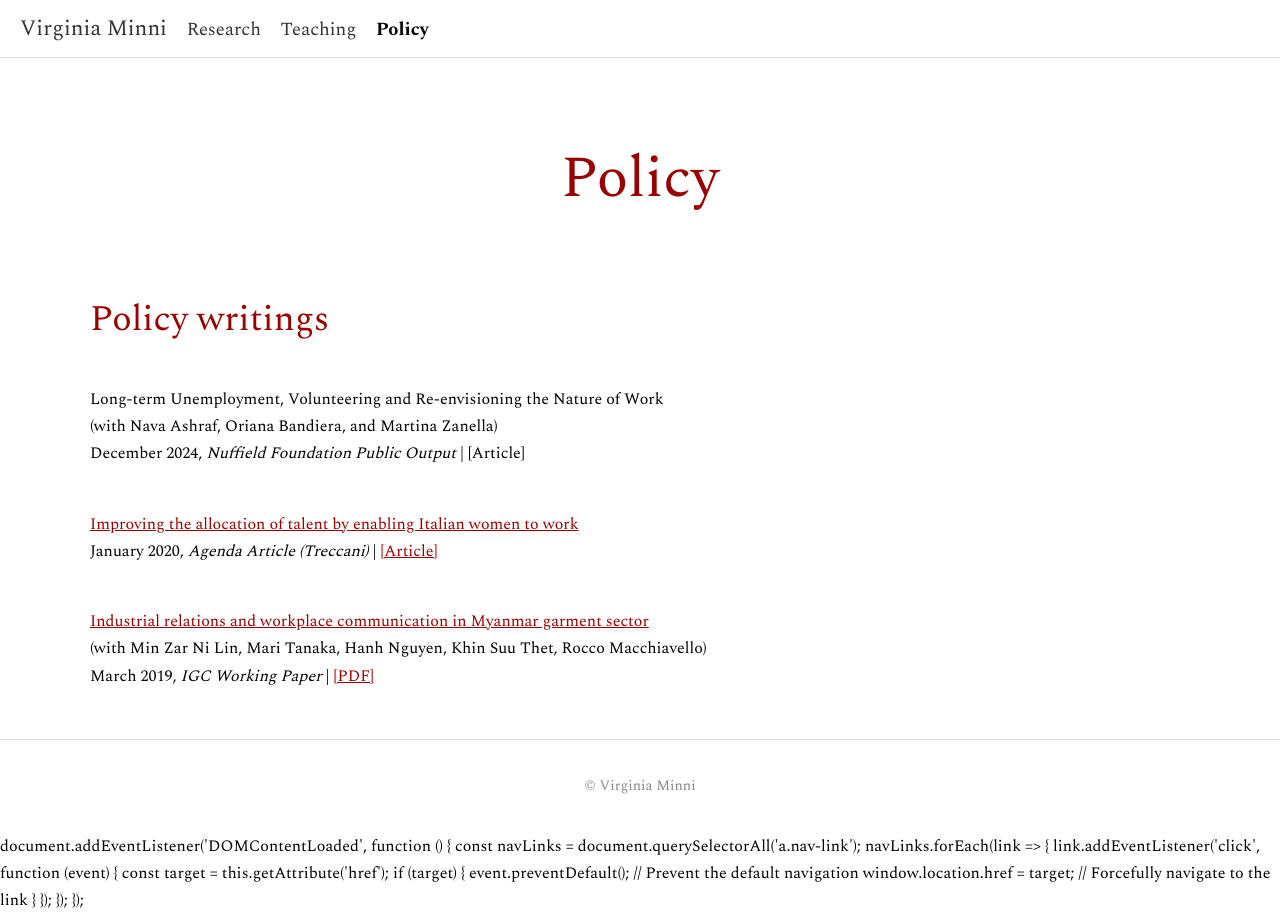
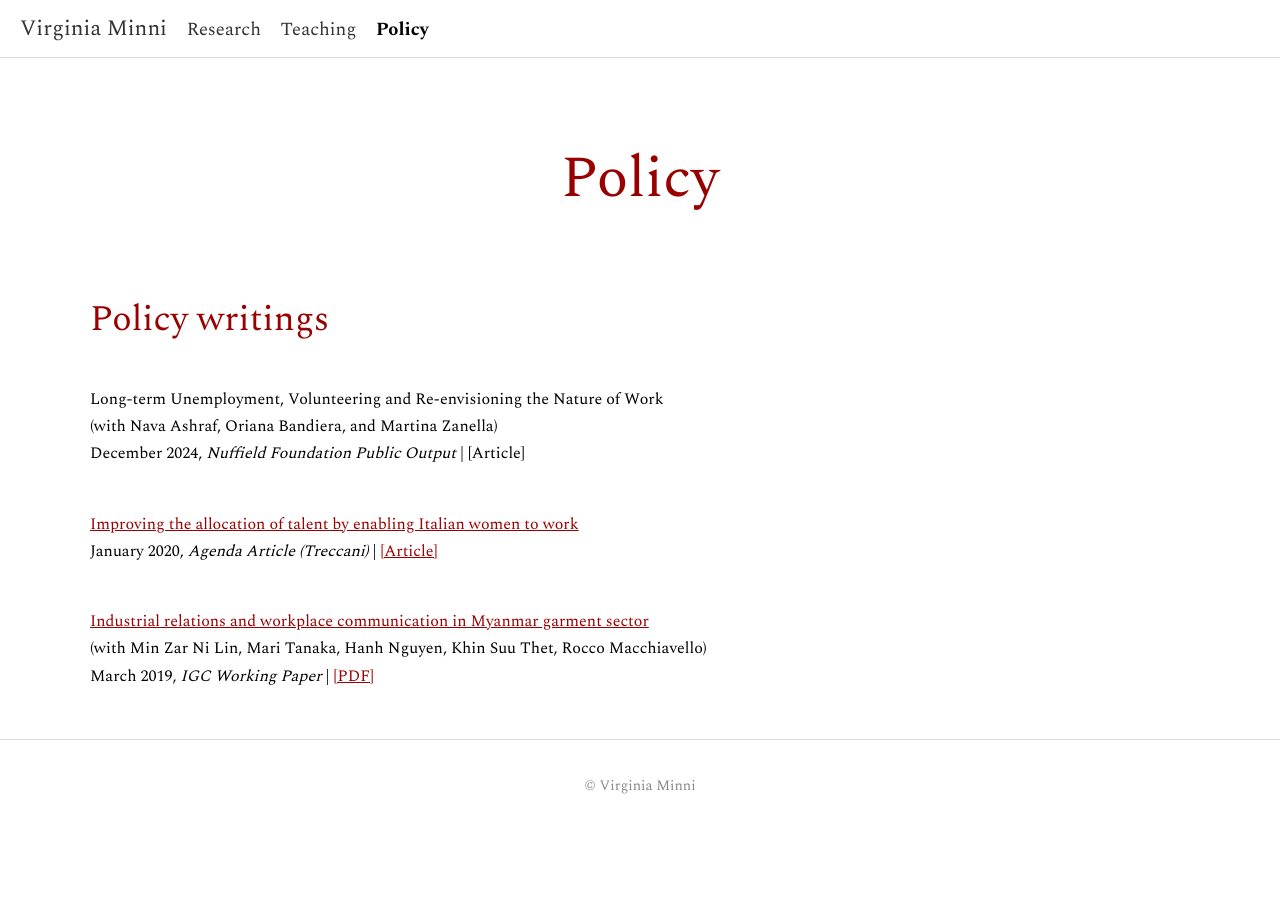
Before and after one commit to virginiaminni/virginiaminni.github.io, a Jekyll site: the page built from policy.md, in a window 1280 px wide. Built offline with Jekyll 4.4.1, drawn with Linux system fonts in a browser that asks for light colours.

Commit message:
Update default.html

```diff
--- a/_layouts/default.html
+++ b/_layouts/default.html
@@ -53,19 +53,5 @@
             });
         });
     });
-  </script>
-  document.addEventListener('DOMContentLoaded', function () {
-    const navLinks = document.querySelectorAll('a.nav-link');
-    navLinks.forEach(link => {
-        link.addEventListener('click', function (event) {
-            const target = this.getAttribute('href');
-            if (target) {
-                event.preventDefault(); // Prevent the default navigation
-                window.location.href = target; // Forcefully navigate to the link
-            }
-        });
-    });
-});
-  <script>
 </body>
 </html>
```
